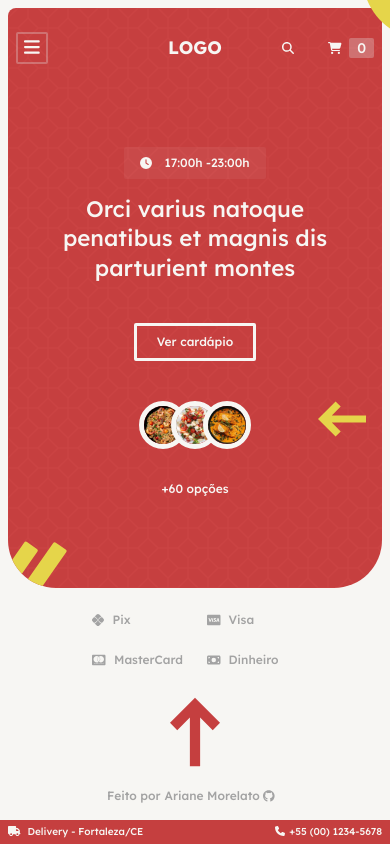
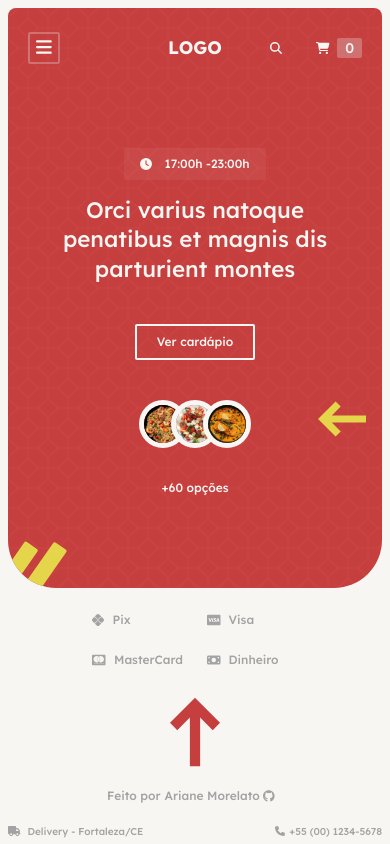
Before and after one commit to aridsm/food-app-2, a React (Vite) app: page / in a window 390 px wide. Built offline with nearby package versions, Linux system fonts and the light colour scheme.

Commit message:
fix: ajustes mobile

```diff
--- a/src/components/General/Header.tsx
+++ b/src/components/General/Header.tsx
@@ -48,7 +48,7 @@ const Header: React.FC<{ className?: string }> = ({ className }) => {
           }`}
         />
       </div>
-      <NavLink to="/" className="flex-1 text-center">
+      <NavLink to="/menu" className="flex-1 text-center">
         <h1 className="text-lg sm:text-xl font-bold">LOGO</h1>
       </NavLink>
 
--- a/src/routes/pages/Home/HomeMobile.tsx
+++ b/src/routes/pages/Home/HomeMobile.tsx
@@ -33,7 +33,7 @@ const HomeMobile: React.FC<{ className?: string }> = ({ className }) => {
           <div className="w-4 h-16 sm:w-8 sm:h-24 bg-mostard rounded-sm"></div>
           <div className="w-4 h-20 sm:w-8 sm:h-28 bg-mostard rounded-sm"></div>
         </div>
-        <Header className="py-6 max-w-[900px] w-full" />
+        <Header className="py-6 px-3 max-w-[900px] w-full" />
         <div className="w-fit flex flex-col my-auto text-center lg:text-left max-w-[450px] md:max-w-[550px] lg:max-w-[750px] pt-6 lg:pt-10 pb-14 md:pb-20 lg:pb-24 self-center relative">
           <p className="bg-white-beige/[.05] text-white-beige justify-center w-fit mx-auto lg:mx-0 rounded-sm py-2 px-4 mb-4 flex items-center ">
             <FontAwesomeIcon icon={faClock} className="mr-3" />
@@ -49,7 +49,7 @@ const HomeMobile: React.FC<{ className?: string }> = ({ className }) => {
           >
             <NavLink
               to="/menu"
-              className={`${classes.btn} py-2 px-5 sm:py-3 sm:px-7 lg:py-4 lg:px-9 mx-auto lg:mx-0 rounded-sm text-white-beige hover:bg-red-hover border-[3px] border-white-beige relative self-start`}
+              className={`${classes.btn} py-2 px-5 sm:py-3 sm:px-7 lg:py-4 lg:px-9 mx-auto lg:mx-0 rounded-sm text-white-beige hover:bg-red-hover border-2 md:border-[3px] border-white-beige relative self-start`}
             >
               Ver cardápio
             </NavLink>
@@ -92,7 +92,7 @@ const HomeMobile: React.FC<{ className?: string }> = ({ className }) => {
           </li>
         </ul>
         <ArrowSvg className=" lg:w-32 lg:h-28 text-red-theme rotate-180" />
-        <ArcSvg className="absolute -top-6 -right-[100px] rotate-180 z-10" />
+        <ArcSvg className="hidden md:block absolute -top-6 -right-[100px] rotate-180 z-10" />
         <ArcSvg className="hidden sm:block absolute bottom-24 left-10 rotate-180 z-10" />
         <span className="flex sm:hidden mt-4 text-xs w-full justify-center pr-2 text-neutral-400">
           Feito por
@@ -101,7 +101,7 @@ const HomeMobile: React.FC<{ className?: string }> = ({ className }) => {
           </a>
         </span>
       </div>
-      <footer className="bg-red-theme py-1 sm:py-2 text-[10px] md:text-sm text-white-beige">
+      <footer className="py-1 sm:py-2 text-[10px] md:text-sm text-neutral-400">
         <div className=" max-w-[980px] w-full mx-auto flex items-center justify-between px-2">
           <span>
             <FontAwesomeIcon icon={faTruck} className="mr-1" /> Delivery -
```
